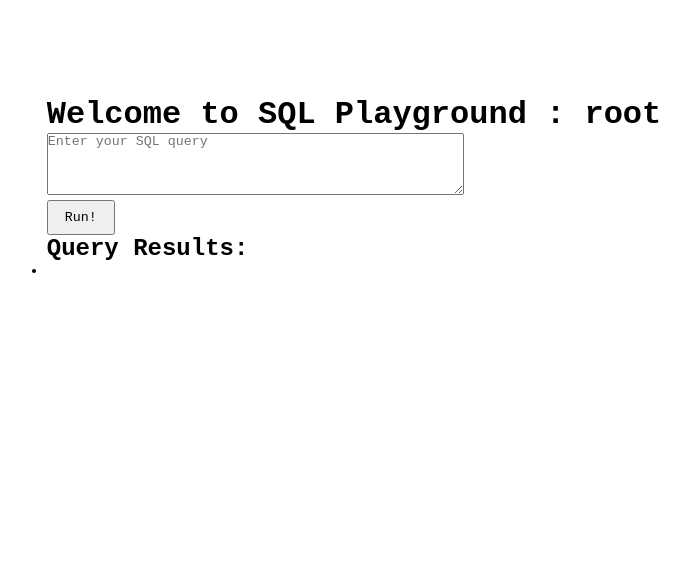
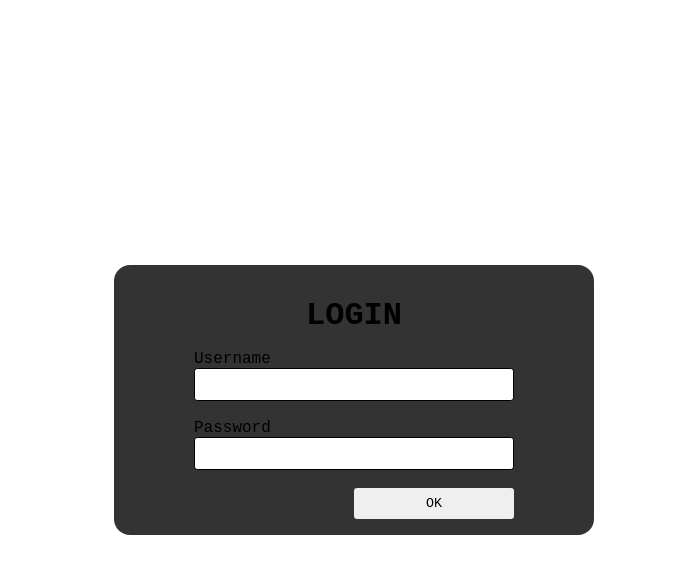
Before and after one commit to HPatel000/sql-playground, a Next.js app: page / in a window 1280 px wide. Shown: the top 574 px of the page, without its empty margins (286-976 px from the left). Built offline with nearby package versions, Linux system fonts and the light colour scheme; a web font is replaced by a local one.

Commit message:
login functionality added

```diff
--- a/src/app/context.js
+++ b/src/app/context.js
@@ -5,10 +5,7 @@ import { createContext, useContext, useState } from 'react';
 const AppContext = createContext();
 
 export function AppWrapper({ children }) {
-  const userState = {
-    username: 'root',
-    password: 'root',
-  };
+  const [userState, setUserState] = useState();
 
   const [db, setDB] = useState('world');
 
@@ -17,9 +14,11 @@ export function AppWrapper({ children }) {
     setDB(db);
   };
 
-  const setCurrUserInfo = ({ username, password }) => {
-    userState.username = username;
-    userState.password = password;
+  const setCurrUserInfo = (username, password) => {
+    setUserState({
+      username,
+      password,
+    });
   };
 
   const runQuery = async (query) => {
@@ -31,9 +30,20 @@ export function AppWrapper({ children }) {
     });
   };
 
+  const authenticate = async (userInfo) => {
+    return await window.ipcRenderer.invoke('authenticate-user', userInfo);
+  };
+
   return (
     <AppContext.Provider
-      value={{ userState, db, setCurrDB, setCurrUserInfo, runQuery }}
+      value={{
+        userState,
+        db,
+        setCurrDB,
+        setCurrUserInfo,
+        runQuery,
+        authenticate,
+      }}
     >
       {children}
     </AppContext.Provider>
--- a/src/app/globals.css
+++ b/src/app/globals.css
@@ -44,6 +44,54 @@ a {
 
 button {
   padding: 0.5rem 1rem;
+  border-radius: 0.2rem;
+  border: none;
+}
+
+.main {
+  display: flex;
+  flex-direction: column;
+  justify-content: center;
+  align-items: center;
+  padding: 6rem;
+  min-height: 100vh;
+}
+
+/* LOGIN */
+.loginForm {
+  padding: 1rem 5rem;
+  border-radius: 1rem;
+  background-color: #333;
+  width: 30rem;
+  margin: 1rem 0;
+}
+
+.loginForm h1 {
+  margin: 1rem 0;
+  text-align: center;
+}
+
+.loginForm form {
+  display: flex;
+  flex-direction: column;
+}
+
+input {
+  padding: 0.5rem;
+  border-radius: 0.2rem;
+  border: 1px solid;
+}
+
+.errorMsg {
+  font-size: 0.8rem;
+  color: rgba(255, 0, 0, 0.8);
+  display: block;
+}
+
+.loginForm button {
+  width: 50%;
+  display: block;
+  align-self: flex-end;
 }
 
 @media (prefers-color-scheme: dark) {
--- a/src/app/login/page.js
+++ b/src/app/login/page.js
@@ -1,13 +1,48 @@
 'use client';
 
+import { useState } from 'react';
 import { useAppContext } from '../context';
 
 export default function Login() {
-  const context = useAppContext();
+  const { authenticate, setCurrUserInfo } = useAppContext();
+  const [error, setError] = useState();
+  const authenticateUser = async (e) => {
+    setError(null);
+    e.preventDefault();
+    const username = e.target[0].value.trim();
+    const password = e.target[1].value.trim();
+    if (!username || !password) {
+      setError('Please Enter Username and Password!');
+      return;
+    }
+    console.log(e);
+    try {
+      const res = await authenticate({
+        username: username,
+        password: password,
+      });
+      if (res.error) {
+        setError(res.error.toString());
+      } else {
+        setCurrUserInfo(username, password);
+      }
+    } catch (e) {
+      setError(e.error.toString());
+    }
+  };
   return (
-    <div>
+    <div className='loginForm'>
       <h1>LOGIN</h1>
-      <p>{context.username}</p>
+      <form onSubmit={authenticateUser}>
+        <label htmlFor='username'>Username</label>
+        <input type='text' />
+        <br />
+        <label htmlFor='password'>Password</label>
+        <input type='password' />
+        {error && <p className='errorMsg'>{error}</p>}
+        <br />
+        <button type='submit'>OK</button>
+      </form>
     </div>
   );
 }
--- a/src/app/page.js
+++ b/src/app/page.js
@@ -1,59 +1,14 @@
 'use client';
 
-import { useState } from 'react';
-import styles from './page.module.css';
+import MainWindow from '@/components/MainWindow';
 import { useAppContext } from './context';
+import Login from './login/page';
 
 export default function Home() {
-  const [query, setQuery] = useState('');
-  const [queryResult, setQueryResult] = useState([]);
-  const [queryError, setQueryError] = useState([]);
-  const { runQuery, userState } = useAppContext();
-
-  const handleChange = (e) => {
-    setQuery(e.target.value);
-  };
-
-  const handleClick = async () => {
-    try {
-      const result = await runQuery(query);
-      if (result.data) {
-        setQueryResult(result.data);
-        setQueryError(null);
-      } else {
-        setQueryResult([]);
-        setQueryError(result.error.toString());
-      }
-    } catch (e) {
-      console.error(e);
-    }
-  };
-
+  const { userState } = useAppContext();
   return (
-    <main className={styles.main}>
-      <div>
-        <h1>Welcome to SQL Playground : {userState.username}</h1>
-        <div>
-          <textarea
-            value={query}
-            onChange={handleChange}
-            rows={4}
-            cols={50}
-            placeholder='Enter your SQL query'
-          ></textarea>
-        </div>
-        <button onClick={handleClick}>Run!</button>
-        <div>
-          <h2>Query Results:</h2>
-          <ul>
-            {queryResult &&
-              queryResult.map((row, index) => (
-                <li key={index}>{JSON.stringify(row)}</li>
-              ))}
-            {queryError && <li>{queryError}</li>}
-          </ul>
-        </div>
-      </div>
+    <main className='main'>
+      {userState?.username && userState?.password ? <MainWindow /> : <Login />}
     </main>
   );
 }
--- a/src/app/page.module.css
+++ /dev/null
@@ -1,8 +0,0 @@
-.main {
-  display: flex;
-  flex-direction: column;
-  justify-content: space-between;
-  align-items: center;
-  padding: 6rem;
-  min-height: 100vh;
-}
--- /dev/null
+++ b/src/components/MainWindow.js
@@ -0,0 +1,55 @@
+'use client';
+import { useAppContext } from '@/app/context';
+import { useState } from 'react';
+
+export default function MainWindow() {
+  const [query, setQuery] = useState('');
+  const [queryResult, setQueryResult] = useState([]);
+  const [queryError, setQueryError] = useState([]);
+  const { runQuery, userState } = useAppContext();
+
+  const handleChange = (e) => {
+    setQuery(e.target.value);
+  };
+
+  const handleClick = async () => {
+    try {
+      const result = await runQuery(query);
+      if (result.data) {
+        setQueryResult(result.data);
+        setQueryError(null);
+      } else {
+        setQueryResult([]);
+        setQueryError(result.error.toString());
+      }
+    } catch (e) {
+      console.error(e);
+    }
+  };
+
+  return (
+    <div>
+      <h1>Welcome to SQL Playground : {userState.username}</h1>
+      <div>
+        <textarea
+          value={query}
+          onChange={handleChange}
+          rows={4}
+          cols={50}
+          placeholder='Enter your SQL query'
+        ></textarea>
+      </div>
+      <button onClick={handleClick}>Run!</button>
+      <div>
+        <h2>Query Results:</h2>
+        <ul>
+          {queryResult &&
+            queryResult.map((row, index) => (
+              <li key={index}>{JSON.stringify(row)}</li>
+            ))}
+          {queryError && <li>{queryError}</li>}
+        </ul>
+      </div>
+    </div>
+  );
+}
```
Also changed, not shown: main/main.js (+7 -17 lines), 1 other file (tests, documents, lock files or other folders).
